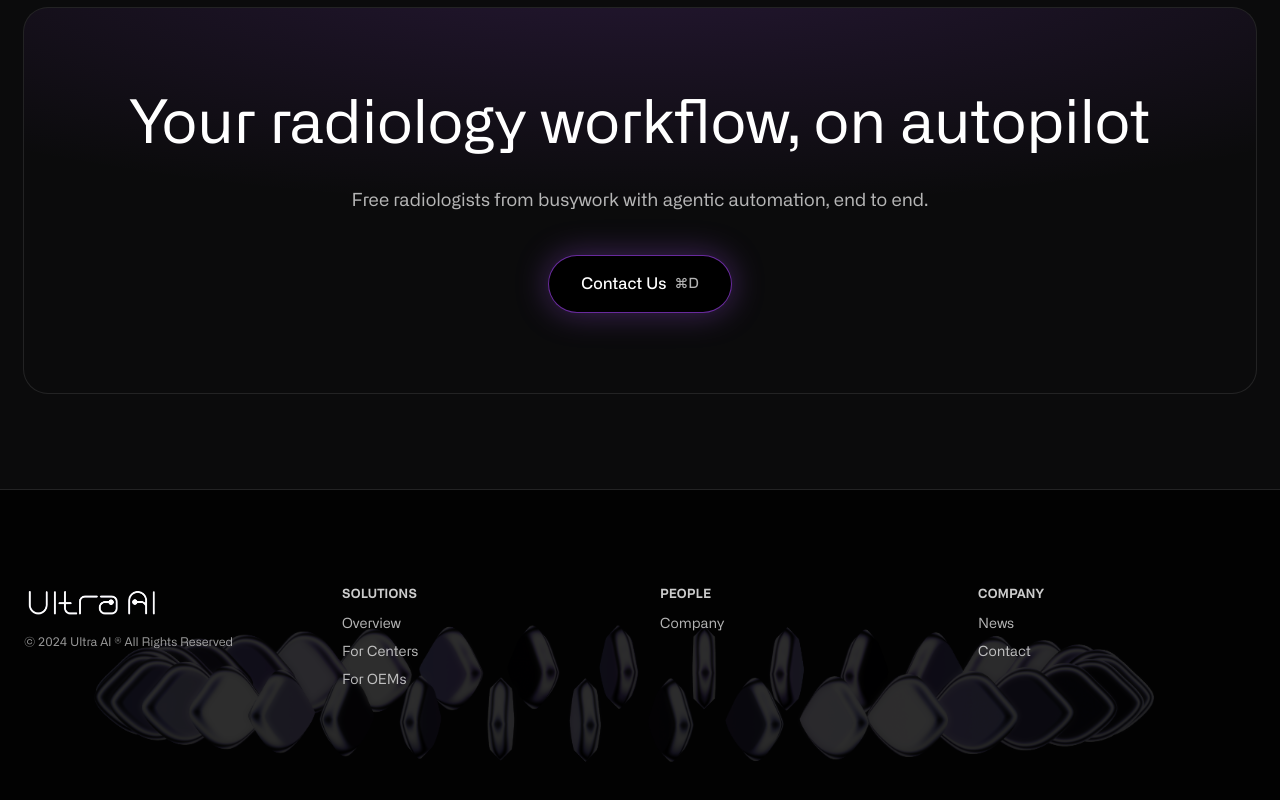
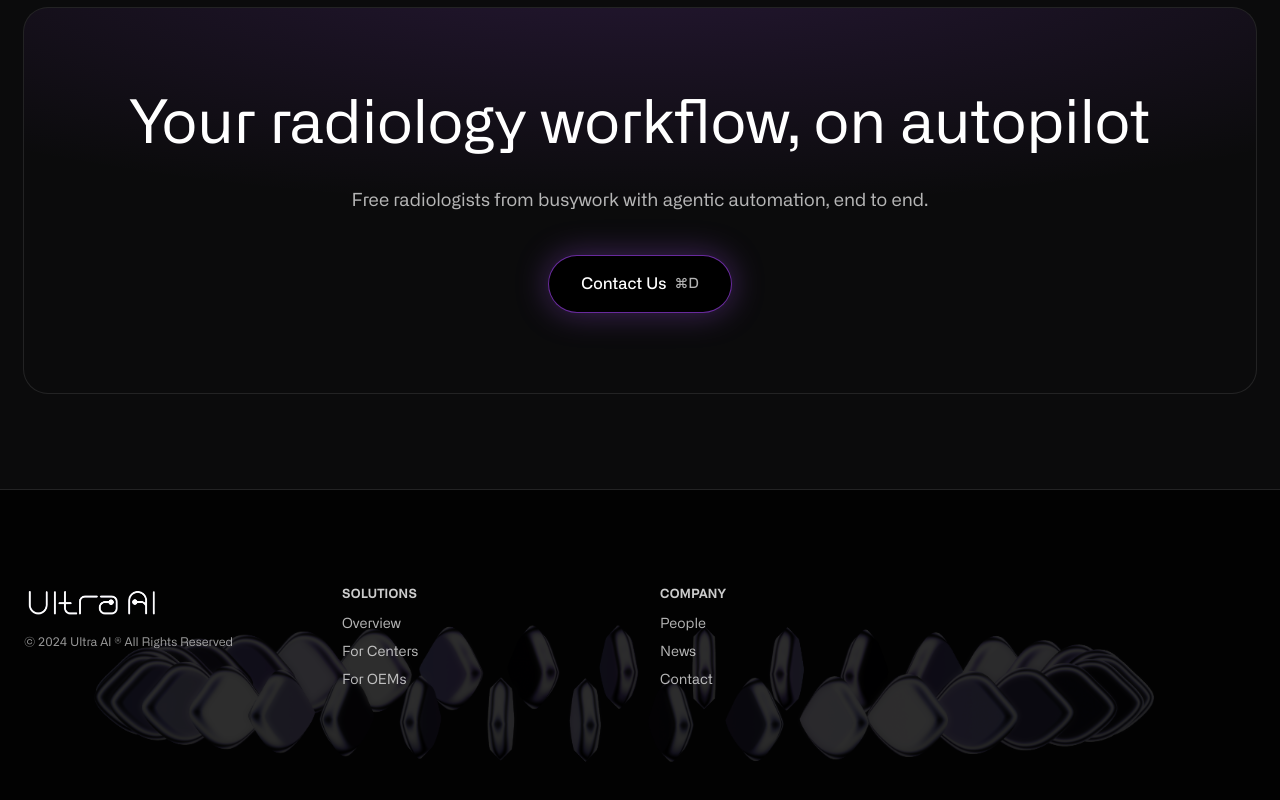
Before and after one commit to efreethy/ultra-public, a Next.js app: page / in a window 1280 px wide. Shown: the part 3329-4129 px from the top of the page. Built offline with nearby package versions, Linux system fonts and the light colour scheme.

Commit message:
footer tweakes

```diff
--- a/src/app/page.tsx
+++ b/src/app/page.tsx
@@ -614,22 +614,14 @@ export default function Home() {
 
             <div>
               <h4 className="text-xs font-semibold tracking-wider uppercase text-white/80 mb-3">
-                People
+                Company
               </h4>
               <ul className="space-y-2 text-sm text-white/70">
                 <li>
                   <a href="#company" className="hover:text-white">
-                    Company
+                    People
                   </a>
                 </li>
-              </ul>
-            </div>
-
-            <div>
-              <h4 className="text-xs font-semibold tracking-wider uppercase text-white/80 mb-3">
-                Company
-              </h4>
-              <ul className="space-y-2 text-sm text-white/70">
                 <li>
                   <Link href="/news" className="hover:text-white">
                     News
```
